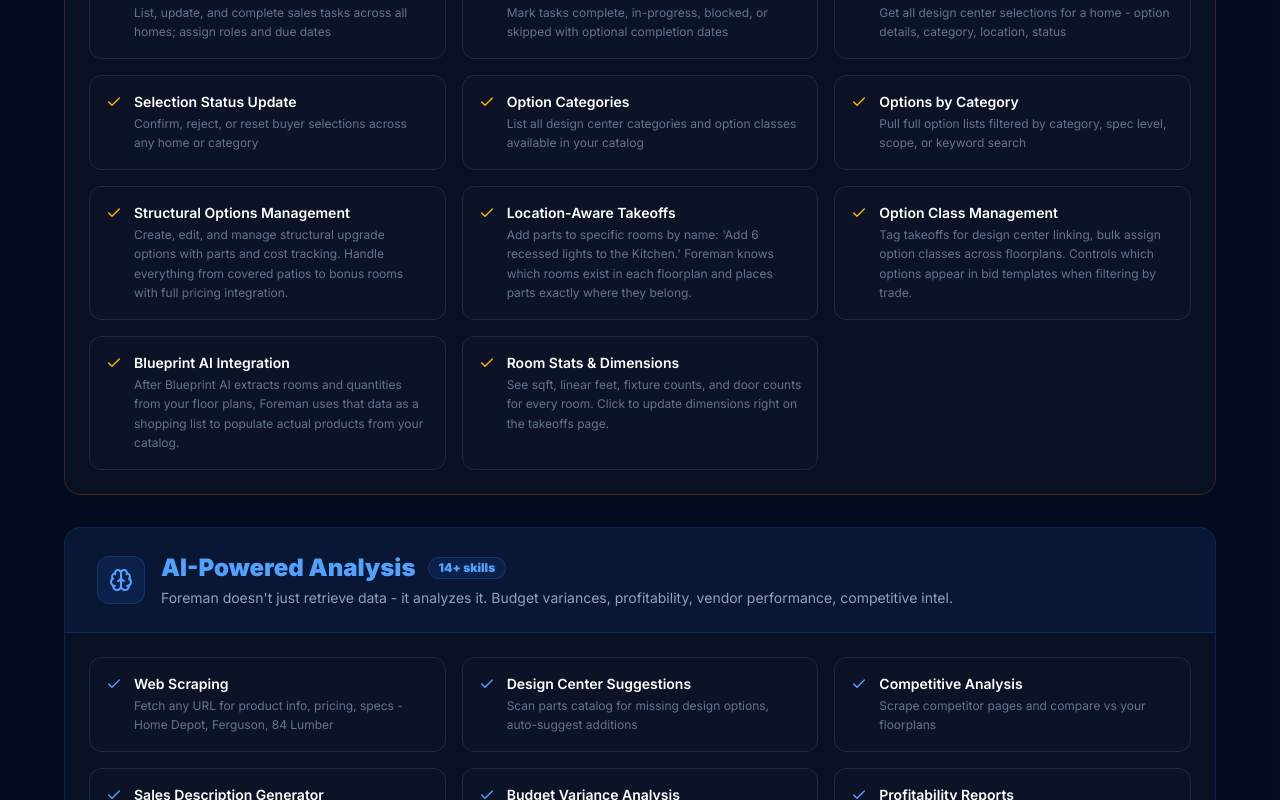
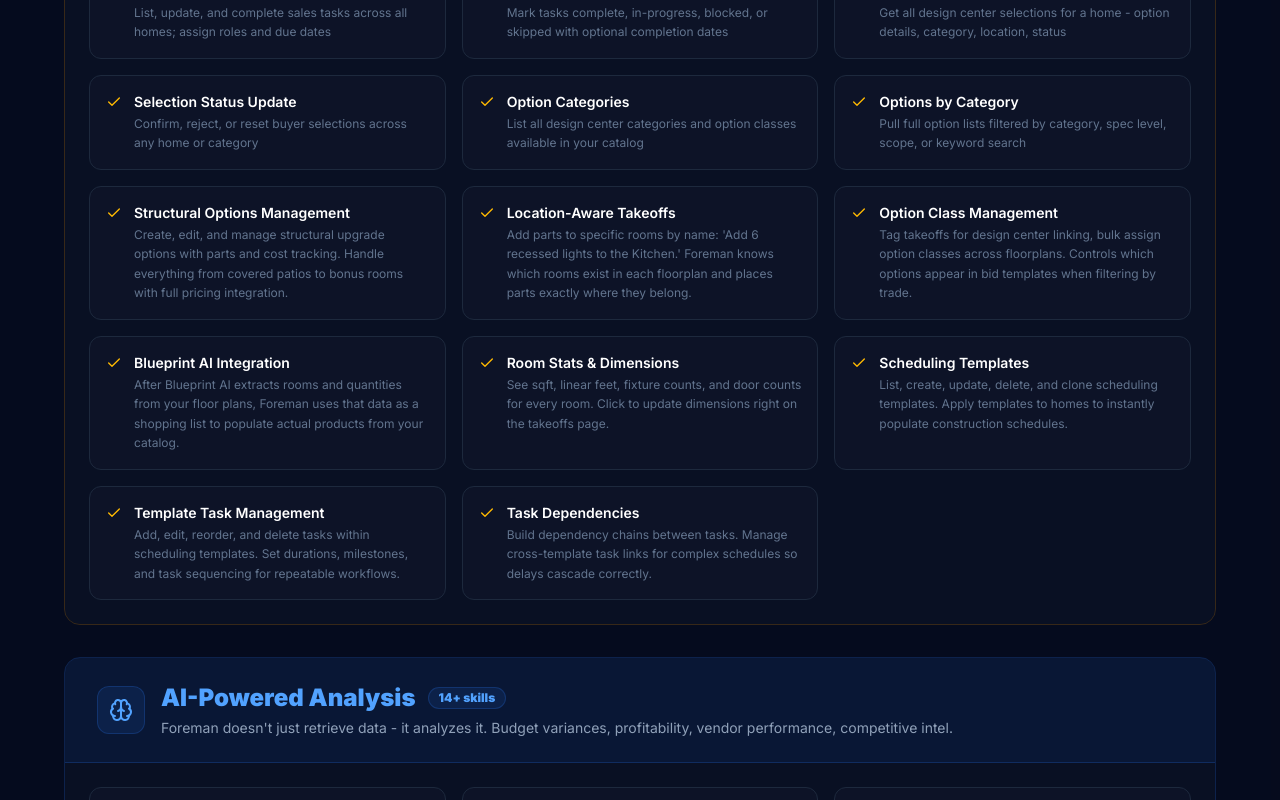
Before and after one commit to Scootermcgavin121/cornerstone-marketing-v2, a Next.js app: page /foreman in a window 1280 px wide. Shown: the part 3885-4685 px from the top of the page. Built offline with nearby package versions, Linux system fonts and the light colour scheme.

Commit message:
feat: add scheduling template skills to Foreman Core Data Management section

```diff
--- a/src/app/foreman/page.tsx
+++ b/src/app/foreman/page.tsx
@@ -17,7 +17,7 @@ const skillCategories = [
     bg: "bg-amber-500/10",
     border: "border-amber-500/20",
     label: "Core Data Management",
-    count: "22+",
+    count: "25+",
     desc: "Read and write your real construction data - parts, vendors, homes, budgets, sales pipeline, design center, structural options, and more.",
     skills: [
       { name: "Parts Catalog", detail: "Search, create, bulk import, update, and delete parts" },
@@ -37,6 +37,9 @@ const skillCategories = [
       { name: "Option Class Management", detail: "Tag takeoffs for design center linking, bulk assign option classes across floorplans. Controls which options appear in bid templates when filtering by trade." },
       { name: "Blueprint AI Integration", detail: "After Blueprint AI extracts rooms and quantities from your floor plans, Foreman uses that data as a shopping list to populate actual products from your catalog." },
       { name: "Room Stats & Dimensions", detail: "See sqft, linear feet, fixture counts, and door counts for every room. Click to update dimensions right on the takeoffs page." },
+      { name: "Scheduling Templates", detail: "List, create, update, delete, and clone scheduling templates. Apply templates to homes to instantly populate construction schedules." },
+      { name: "Template Task Management", detail: "Add, edit, reorder, and delete tasks within scheduling templates. Set durations, milestones, and task sequencing for repeatable workflows." },
+      { name: "Task Dependencies", detail: "Build dependency chains between tasks. Manage cross-template task links for complex schedules so delays cascade correctly." },
     ],
   },
   {
```
